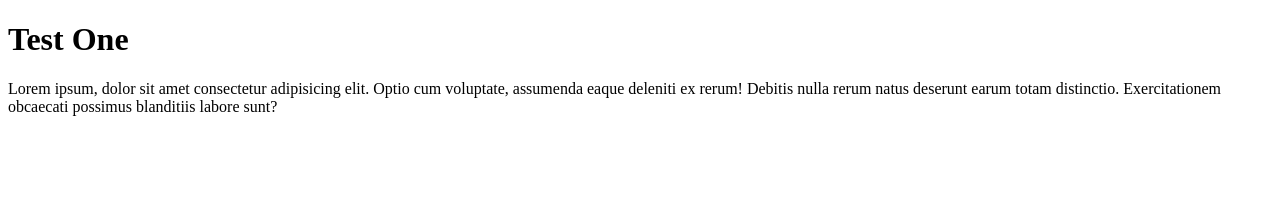
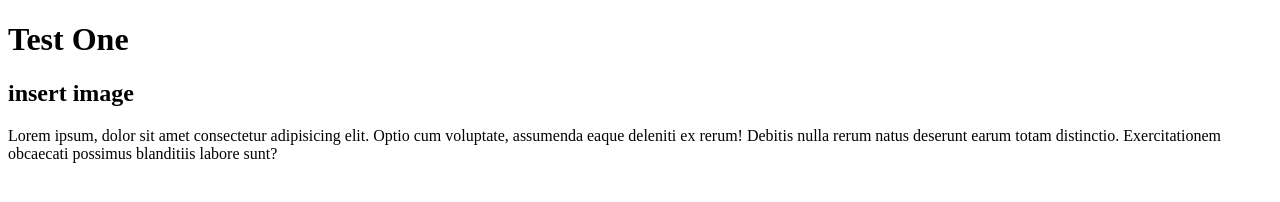
Before and after one commit to tim261262/crap-portfolio, a plain HTML site: page index.html in a window 1280 px wide. Drawn offline with Linux system fonts and the light colour scheme.

Commit message:
added a h2

```diff
--- a/index.html
+++ b/index.html
@@ -7,7 +7,7 @@
 </head>
 <body>
     <h1>Test One</h1>
-
+    <h2>insert image</h2>
     <p>Lorem ipsum, dolor sit amet consectetur adipisicing elit. Optio cum voluptate, assumenda eaque deleniti ex rerum! Debitis nulla rerum natus deserunt earum totam distinctio. Exercitationem obcaecati possimus blanditiis labore sunt?</p>
 </body>
 </html>
```
